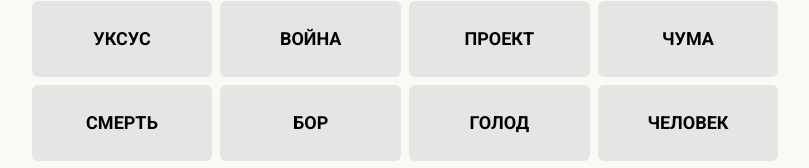
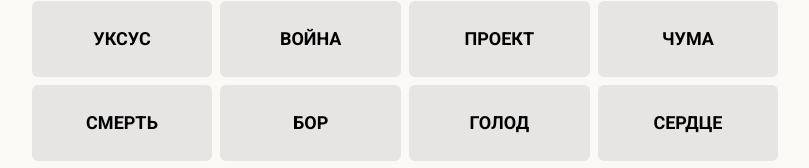
Before and after one commit to danuhaha/CategoriesRussian, a Next.js app: page / in a window 1280 px wide. Shown: the part 184-352 px from the top of the page, without its empty margins (235-1044 px from the left). Built offline with nearby package versions, Linux system fonts and the light colour scheme.

Commit message:
22.02.2025

```diff
--- a/app/_examples.ts
+++ b/app/_examples.ts
@@ -13,7 +13,7 @@ export const categories: Category[] = [
   },
   {
     category: "КАМЕННЫЕ",
-    items: ["ЧЕЛОВЕК", "ВЕК", "ЛЕДИ", "ДОРОГА"],
+    items: ["СЕРДЦЕ", "ВЕК", "ЛЕДИ", "ДОРОГА"],
     level: 3,
   },
   {
```
